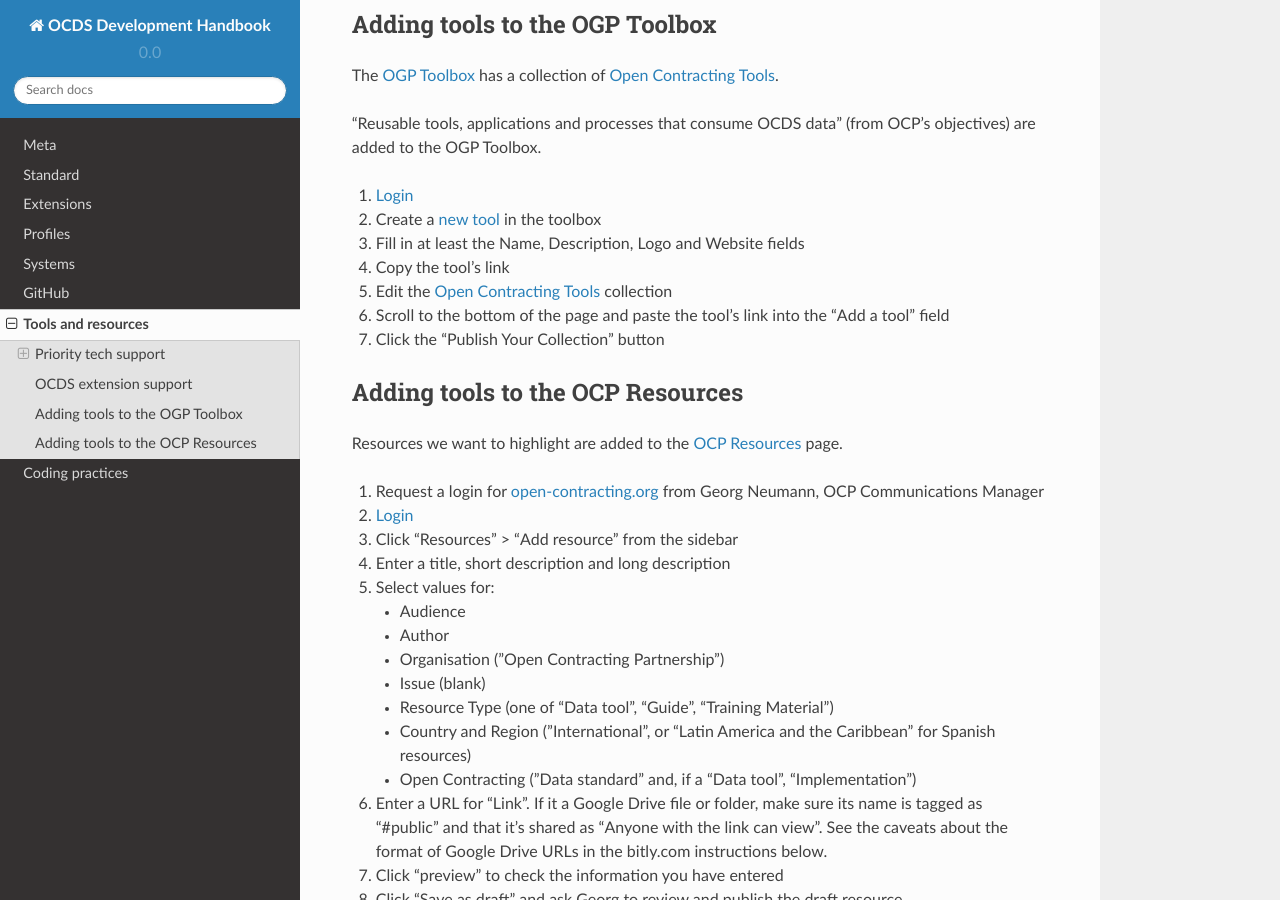
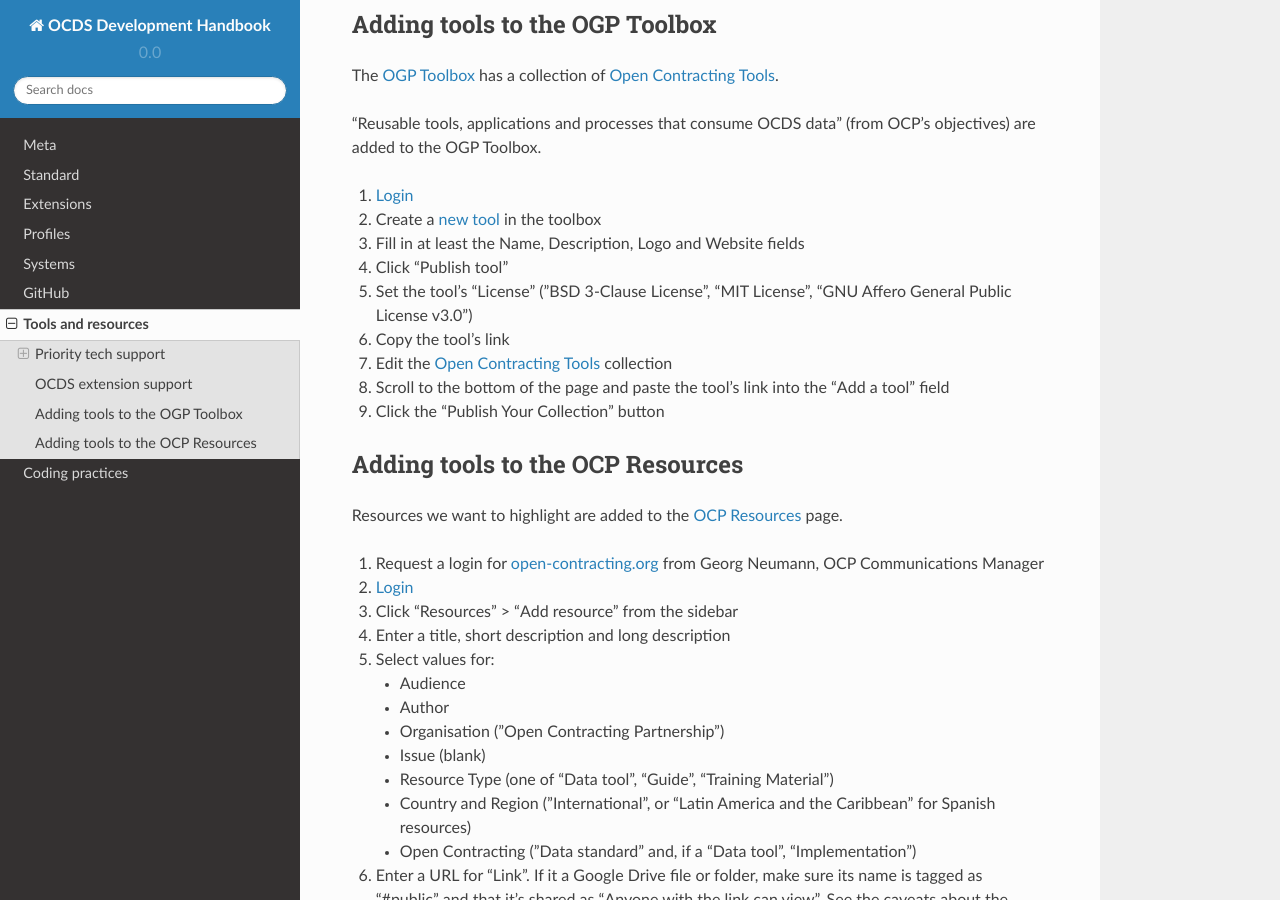
Before and after one commit to open-contracting/standard-development-handbook, a Sphinx documentation site: the page built from docs/tools/index.md, in a window 1280 px wide and 900 px high, scrolled down 1831 px. Built offline with Sphinx 7.4.7 and the Read the Docs theme 2.0.0, drawn with Linux system fonts in a browser that asks for light colours.

Commit message:
Add note about setting license in OGP Toolbox

```diff
--- a/docs/tools/index.md
+++ b/docs/tools/index.md
@@ -68,6 +68,8 @@
 1. [Login](https://crm.open-contracting.org/projects/ocds/wiki/Logins#OGP-Toolbox)
 1. Create a [new tool](https://ogptoolbox.org/en/tools/new) in the toolbox
 1. Fill in at least the Name, Description, Logo and Website fields
+1. Click "Publish tool"
+1. Set the tool's "License" ("BSD 3-Clause License", "MIT License", "GNU Affero General Public License v3.0")
 1. Copy the tool's link
 1. Edit the [Open Contracting Tools](https://ogptoolbox.org/en/collections/10/edit) collection
 1. Scroll to the bottom of the page and paste the tool's link into the "Add a tool" field
```
